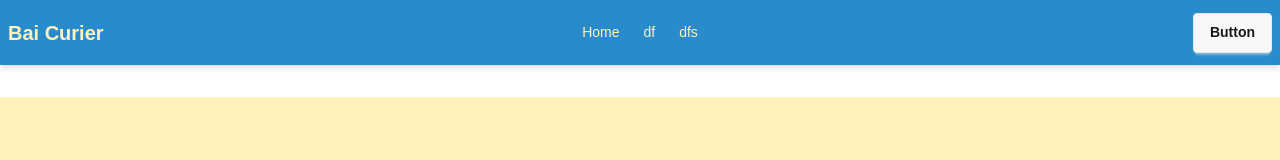
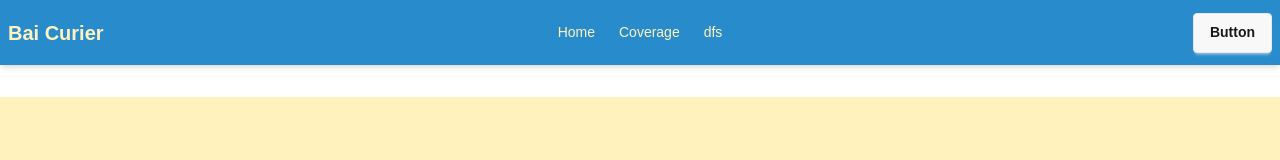
Before and after one commit to RohanR05/batrox-curier, a React (Vite) app: page / in a window 1280 px wide. Shown: the top 160 px of the page. Built offline with nearby package versions, Linux system fonts and the light colour scheme.

Commit message:
starting add map

```diff
--- a/src/Components/Navbar/Navbar.jsx
+++ b/src/Components/Navbar/Navbar.jsx
@@ -6,10 +6,10 @@ const Navbar = () => {
   const links = (
     <>
       <li>
-        <NavLink>Home</NavLink>
+        <NavLink to={"/"}>Home</NavLink>
       </li>
       <li>
-        <NavLink>df</NavLink>
+        <NavLink to={"/coverage"}>Coverage</NavLink>
       </li>
       <li>
         <NavLink>dfs</NavLink>
@@ -40,7 +40,7 @@ const Navbar = () => {
             </div>
             <ul
               tabIndex="-1"
-              className="menu menu-sm dropdown-content bg-base-100 rounded-box z-1 mt-3 w-52 p-2 shadow"
+              className="menu menu-sm dropdown-content bg-base-100 text-secondary font-bold rounded-box z-1 mt-3 w-52 p-2 shadow"
             >
               {links}
             </ul>
--- a/src/routes/routes.jsx
+++ b/src/routes/routes.jsx
@@ -1,6 +1,7 @@
 import { createBrowserRouter } from "react-router";
 import RootLayout from "../RootLayout/RootLayout";
 import Home from "../pages/Home/Home";
+import Coverage from "../pages/Coverage/Coverage";
 
 export const router = createBrowserRouter([
   {
@@ -11,6 +12,10 @@ export const router = createBrowserRouter([
         index: true,
         Component: Home,
       },
+      {
+        path: "/coverage",
+        Component: Coverage,
+      },
     ],
   },
 ]);
```
